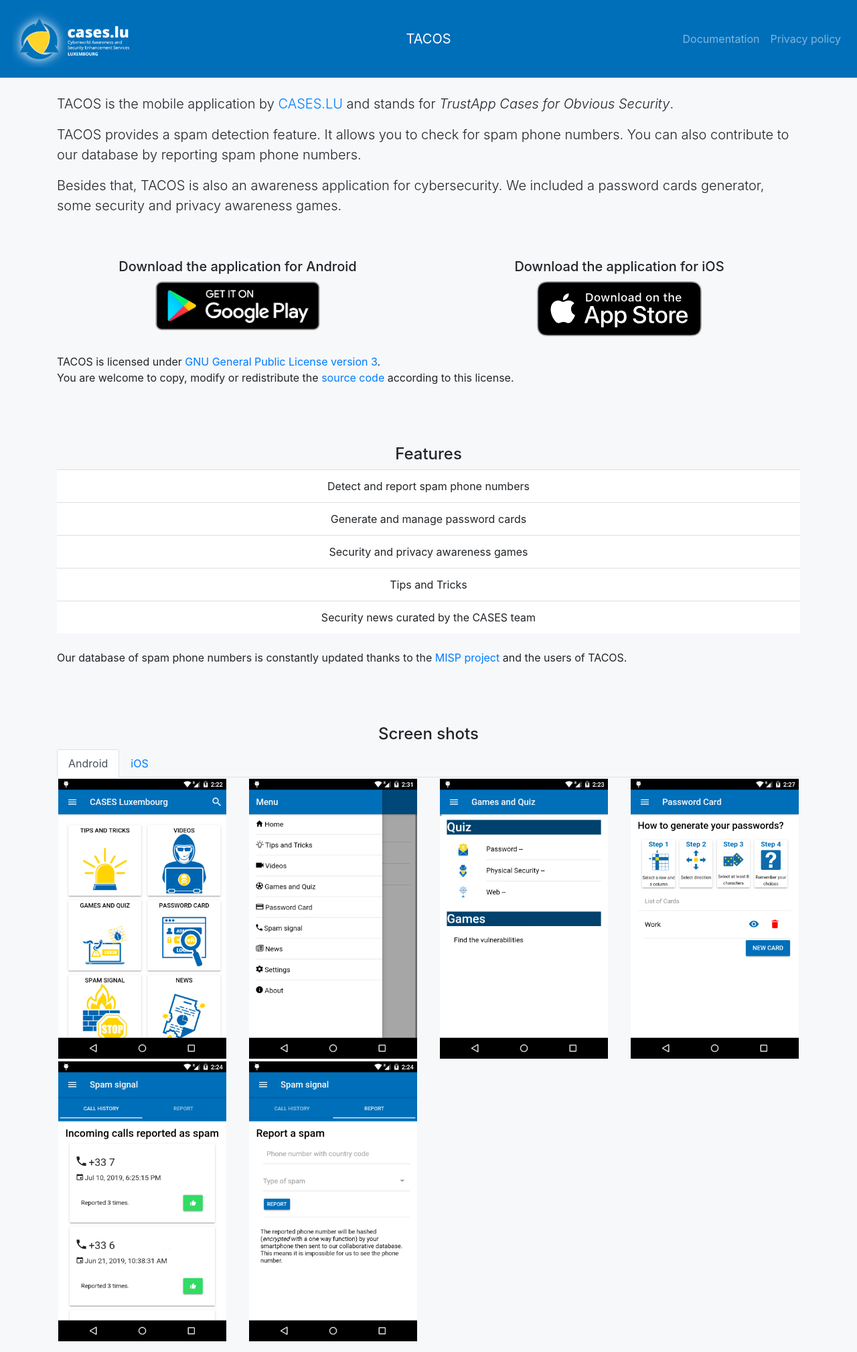
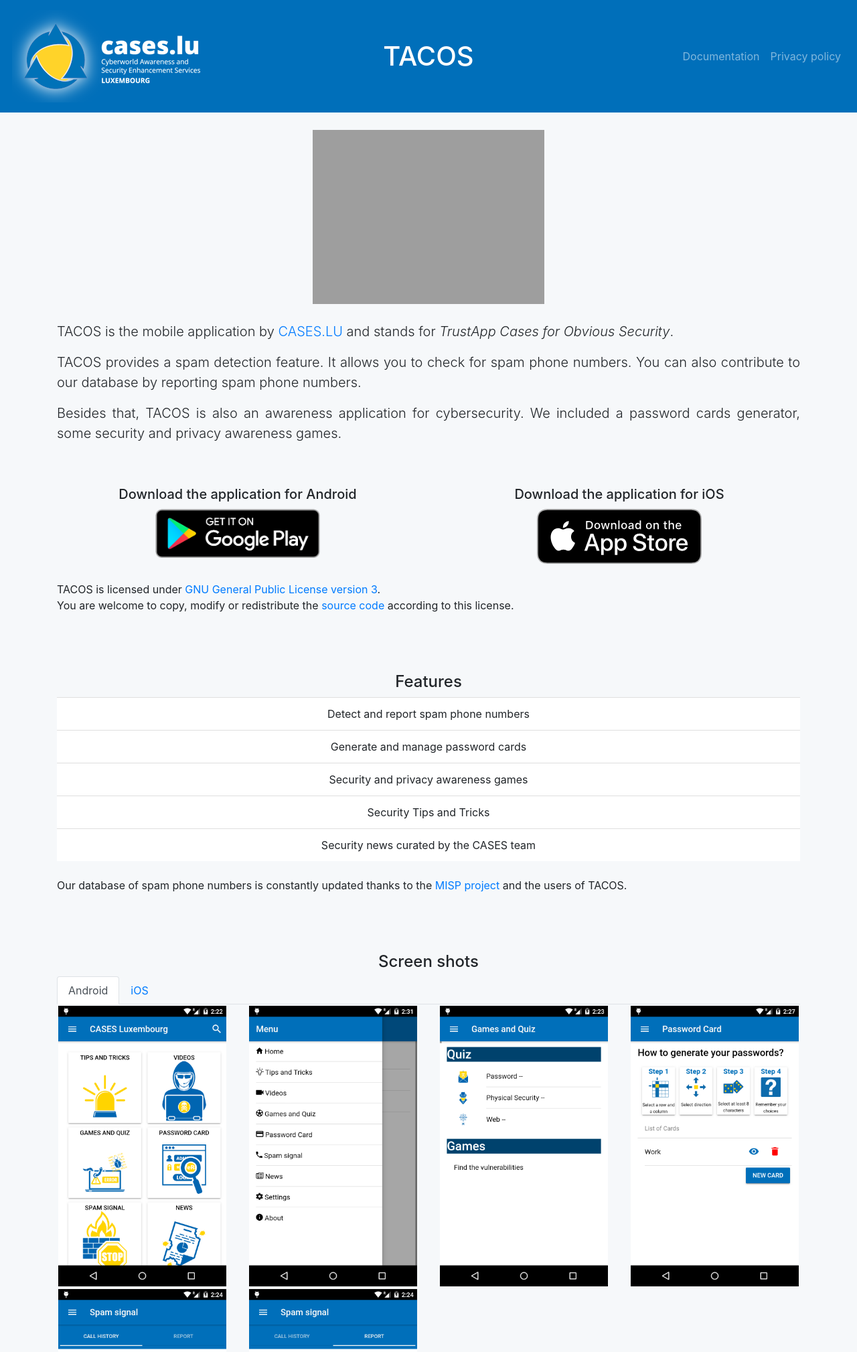
Before and after one commit to NC3-LU/TACOS-server, a Python web app: template src/web/templates/index.html in a window 1280 px wide. Shown: the top 2019 px of the page at 67% size. Run offline with Jinja, Linux system fonts and the light colour scheme; the template is opened without the code that fills it, so the values that code supplies are empty; some libraries are stand-ins or nearby versions; grey boxes are pictures that could not be loaded.

Commit message:
chg: [template] improved main layout

```diff
--- a/src/web/templates/index.html
+++ b/src/web/templates/index.html
@@ -2,12 +2,18 @@
 {% block content %}
 <div class="container">
     <div class="row">
+        <div class="col-4 mx-auto d-block text-center">
+            <img class="img-fluid" src="{{ url_for('static', filename='img/tacos-logo.png') }}" />
+        </div>
+    </div>
+    <div class="row">
         <div class="col">
-            <p class="lead">TACOS is the mobile application by <a href="https://www.cases.lu">CASES.LU</a>
+            <br />
+            <p class="lead text-justify">TACOS is the mobile application by <a href="https://www.cases.lu">CASES.LU</a>
             and stands for <em>TrustApp Cases for Obvious Security</em>.</p>
-            <p class="lead">TACOS provides a spam detection feature. It allows you to check for spam phone
+            <p class="lead text-justify">TACOS provides a spam detection feature. It allows you to check for spam phone
             numbers. You can also contribute to our database by reporting spam phone numbers.</p>
-            <p class="lead">Besides that, TACOS is also an awareness application for cybersecurity.
+            <p class="lead text-justify">Besides that, TACOS is also an awareness application for cybersecurity.
             We included a password cards generator, some security and privacy awareness games.</p>
         </div>
     </div>
@@ -45,7 +51,7 @@
                 <li class="list-group-item">Detect and report spam phone numbers</li>
                 <li class="list-group-item">Generate and manage password cards</li>
                 <li class="list-group-item">Security and privacy awareness games</li>
-                <li class="list-group-item">Tips and Tricks</li>
+                <li class="list-group-item">Security Tips and Tricks</li>
                 <li class="list-group-item">Security news curated by the CASES team</li>
             </ul>
         </div>
--- a/src/web/templates/layout.html
+++ b/src/web/templates/layout.html
@@ -26,15 +26,19 @@
 <body>
     {% block main_menu %}
     <nav class="navbar navbar-expand-md navbar-dark bg-MOSP-blue">
-        <div class="navbar-collapse collapse w-100 order-1 order-md-0 dual-collapse2">
+        <div class="navbar-collapse collapse w-100 order-1 order-md-0">
             <ul class="navbar-nav mr-auto">
                 <li class="nav-item active">
-                    <a class="navbar-brand" href="/"><img src="{{ url_for('static', filename='img/logo-web-cases.lu-white.png') }}" height="90px" alt="TACOS by CASES.LU" title="TACOS by CASES.LU" /></a>
+                    <a class="navbar-brand" href="/">
+                        <img class="img-fluid" src="{{ url_for('static', filename='img/logo-web-cases.lu-white.png') }}"
+                            alt="TACOS by CASES.LU - Cyberworld Awareness and Security Enhancements Services"
+                            title="TACOS by CASES.LU - Cyberworld Awareness and Security Enhancements Services" />
+                    </a>
                 </li>
             </ul>
         </div>
         <div class="mx-auto order-0">
-            <a class="navbar-brand mx-auto text-center" href="#">TACOS</a>
+            <a class="navbar-brand mx-auto text-center text-bold" href="#"><span class="mb-0 h1">TACOS</span></a>
             <button class="navbar-toggler" type="button" data-toggle="collapse" data-target=".dual-collapse2">
                 <span class="navbar-toggler-icon"></span>
             </button>
```
Also changed, not shown: src/web/static/img/logo-web-cases.lu-white.png.
